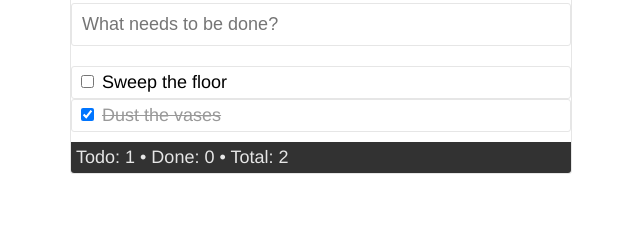
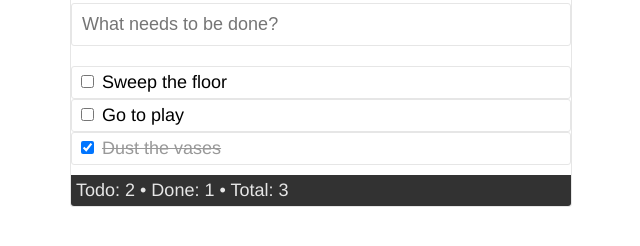
Before and after one commit to lvsanh/Project1-todo, a plain HTML site: page index.html in a window 1280 px wide. Shown: the part 108-354 px from the top of the page, without its empty margins (319-959 px from the left). Drawn offline with Linux system fonts and the light colour scheme.

Commit message:
Update all todo counters with function

```diff
--- a/index.html
+++ b/index.html
@@ -90,6 +90,10 @@
                 <input id="todo-1" type="checkbox">
                 <label for="todo-1">Sweep the floor</label>
             </li>
+            <li class="todo">
+                <input id="todo-3" type="checkbox">
+                <label for="todo-3">Go to play</label>
+            </li>
             <li class="todo completed">
                 <input id="todo-2" type="checkbox" checked>
                 <label for="todo-2">Dust the vases</label>
@@ -103,14 +107,26 @@
     </div>
 
     <script>
-        // select the element containing the count
-        var totalCount = document.getElementById('total-count');
 
-        // count the number of todo's by their class name
-        var totalTodos = document.getElementsByClassName("todo").length;
 
-        // update the HTML inside the counter element
-        totalCount.innerHTML = totalTodos;
+        function updateCounters() {
+            // Total number of todos
+            var totalCount = document.getElementById('total-count');
+            var totalTodos = document.getElementsByClassName("todo").length;
+            totalCount.innerHTML = totalTodos;
+
+            // Total number of completed todos
+            var completedCount = document.getElementById('completed-count');
+            var completedTodos = document.getElementsByClassName("completed").length;
+            completedCount.innerHTML = completedTodos;
+
+            // Total number of uncompleted todos
+            var todoCount = document.getElementById('todo-count');
+            var uncompletedTodos = totalTodos - completedTodos;
+            todoCount.innerHTML = uncompletedTodos;
+        }
+        updateCounters();
+
     </script>
 </body>
 
```
